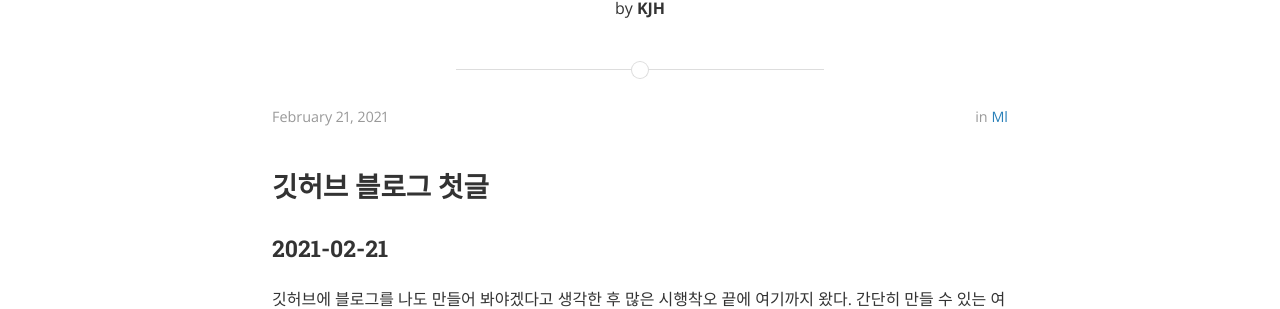
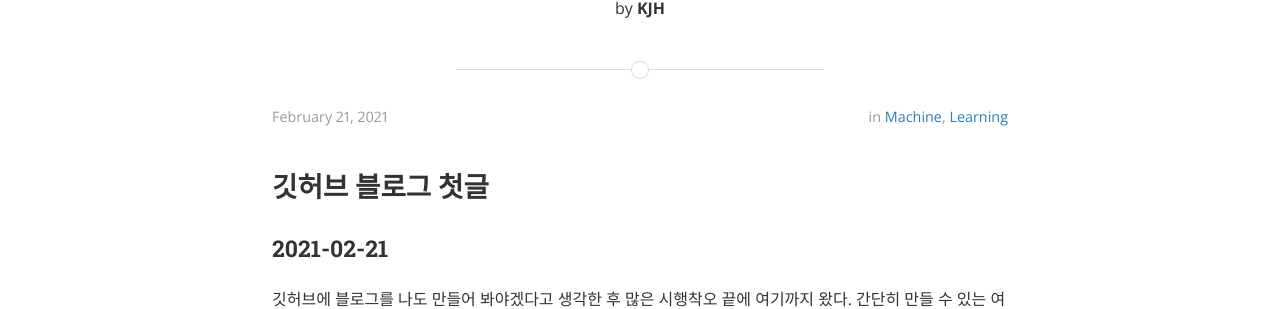
Before and after one commit to jeonghoonkim1211/jeonghoonkim1211.github.io, a Jekyll site: the page built from _posts/2021-02-21-welcome-to-ML.markdown, in a window 1280 px wide and 1180 px high. Shown: the part 180-489 px from the top of the window. Built offline with Jekyll 4.4.1, drawn with Linux system fonts in a browser that asks for light colours; nearby versions of some CDN libraries.

Commit message:
Update 2021-02-21-welcome-to-ML.markdown

```diff
--- a/_posts/2021-02-21-welcome-to-ML.markdown
+++ b/_posts/2021-02-21-welcome-to-ML.markdown
@@ -3,7 +3,7 @@ layout: post
 title:  "Welcome my blog!"
 date:   2021-02-21 20:06:59
 author: KJH
-categories: ML
+categories: Machine learning
 tags:	ML welcome
 #cover:  "/assets/instacode.png"
 #cover:  ![maldivian-widescreen-original-wallpapers-131581](https://user-images.githubusercontent.com/43257397/108626239-84faac80-7492-11eb-9c04-1efffb9f2917.jpg)
```
